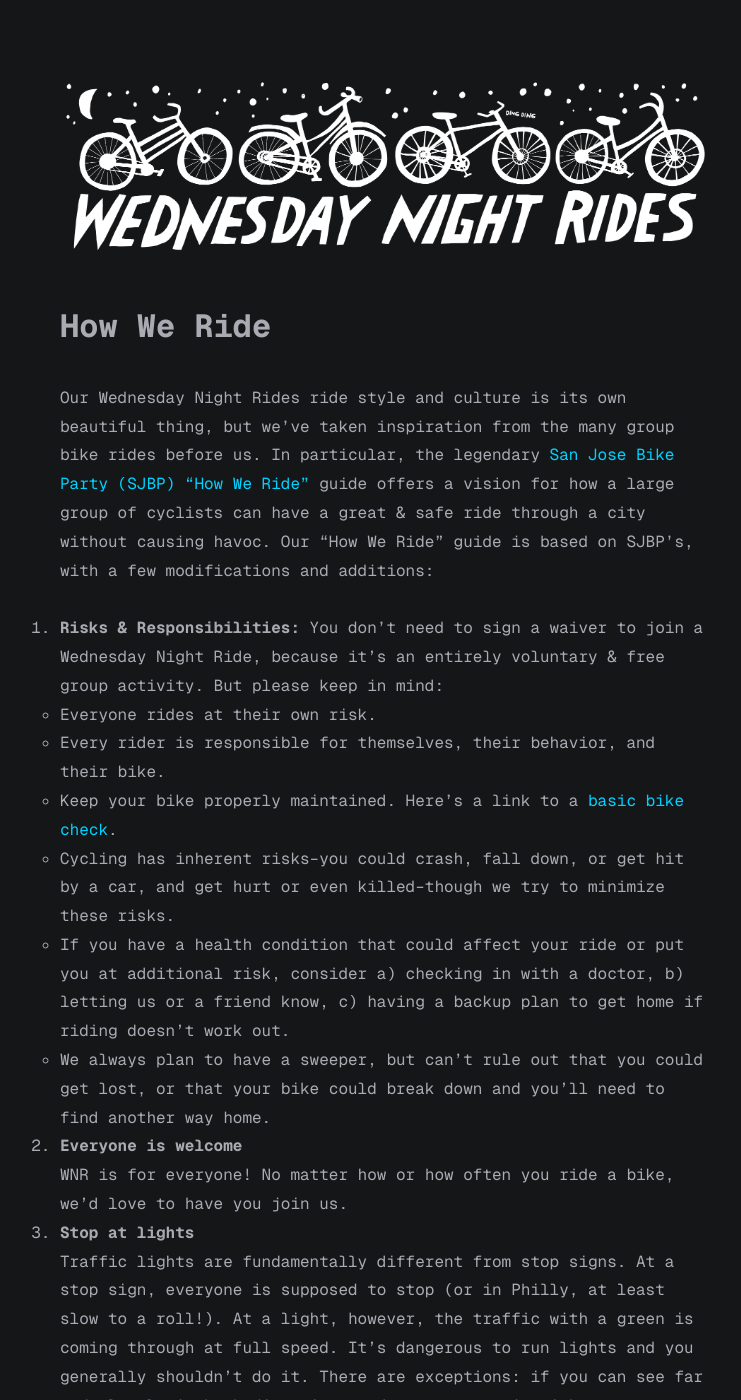
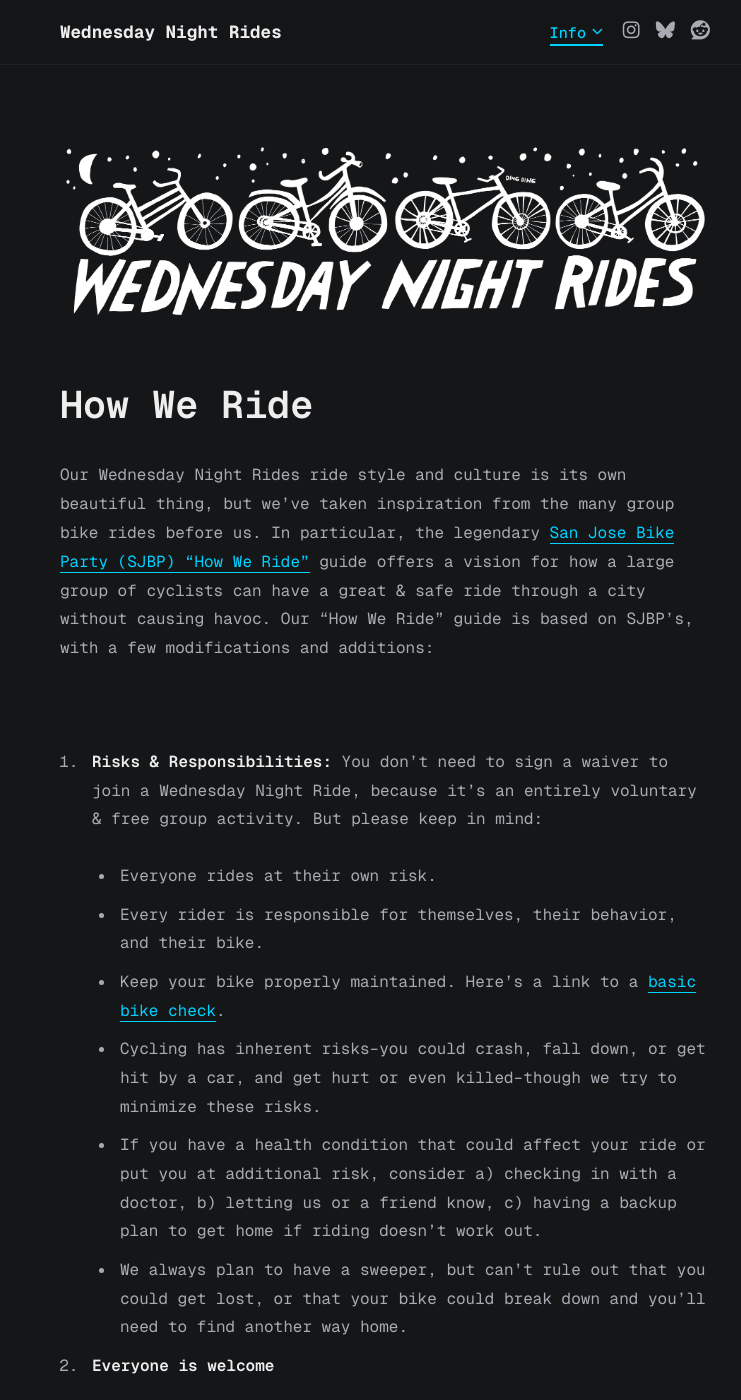
Before and after one commit to wednightrides/wednightrides.github.io, a Jekyll site: the page built from pages/how-we-ride.md, in a window 1280 px wide and 1400 px high. Shown: the whole window, without its empty margins (255-996 px from the left). Built offline with Jekyll 4.4.1, drawn with Linux system fonts in a browser that asks for light colours; nearby versions of some CDN libraries.

Commit message:
restructure site, add zine page

```diff
--- a/_config.yml
+++ b/_config.yml
@@ -30,4 +30,9 @@
     values:
       layout: "post"
       permalink: /posts/:year/:month/:y_day/:title
+  - scope:
+      path: "pages"
+    values:
+      layout: "page"
+      permalink: /:basename/
 exclude: ["sitemap.xml", "feed.xml", "LICENSE", "README.md"]
--- /dev/null
+++ b/_data/navigation.yml
@@ -0,0 +1,4 @@
+- title: "How We Ride"
+  url: "/how-we-ride/"
+- title: "Zine"
+  url: "/zine/"
--- a/_includes/head.html
+++ b/_includes/head.html
@@ -16,12 +16,16 @@
   {% if page.layout == "post" %}
   <link rel="stylesheet" href="{{site.baseurl}}/assets/css/post.css" />
   <link rel="stylesheet" href="{{site.baseurl}}/assets/css/syntax.css" />
+  {% elsif page.layout == "page" %}
+  <link rel="stylesheet" href="{{site.baseurl}}/assets/css/page.css" />
+  <link rel="stylesheet" href="{{site.baseurl}}/assets/css/syntax.css" />
   {% else %}
   <link rel="stylesheet" href="{{site.baseurl}}/assets/css/blog.css" />
-  {%endif%}
+  {% endif %}
   <link rel="stylesheet" href="{{site.baseurl}}/assets/css/common.css" />
   <link rel="shortcut icon" href="{{site.baseurl}}/assets/icons/wnr.png">
   <script defer src="{{site.baseurl}}/assets/js/categories.js"></script>
+  <script defer src="{{site.baseurl}}/assets/js/nav.js"></script>
   <script defer src="https://kit.fontawesome.com/061c516b88.js" crossorigin="anonymous"></script>
   <script>
     (function (s, e, n, d, er) {
@@ -37,7 +41,7 @@
     })(window, document, 'script', 'https://cdn.sender.net/accounts_resources/universal.js', 'sender');
     sender('8f276994ac0023')
   </script>
-  {% if page.layout == "post" %}
+  {% if page.layout == "post" or page.layout == "page" %}
   <script defer src="{{site.baseurl}}/assets/js/lbox.js"></script>
   {% endif %}
 </head>
--- a/_includes/nav.html
+++ b/_includes/nav.html
@@ -2,7 +2,26 @@
   <div class="nav-container">
     <a href="{{site.baseurl}}/" class="nav-home">Wednesday Night Rides</a>
     <div class="header-nav">
-      <a href="{{site.baseurl}}/how-we-ride" class="nav-link">How We Ride</a>
+      {% assign nav_items = site.data.navigation.items | default: site.data.navigation %}
+      {% assign dropdown_title = site.data.navigation.title | default: "Info" %}
+      {% assign is_dropdown_active = false %}
+      {% for item in nav_items %}
+        {% if page.url == item.url %}
+          {% assign is_dropdown_active = true %}
+        {% endif %}
+      {% endfor %}
+
+      <div class="nav-dropdown" id="nav-dropdown">
+        <button class="nav-dropdown-btn{% if is_dropdown_active %} active{% endif %}" aria-haspopup="true" aria-expanded="false" id="nav-dropdown-trigger" type="button">
+          <span>{{ dropdown_title }}</span>
+          <i class="fa-solid fa-chevron-down nav-dropdown-icon"></i>
+        </button>
+        <div class="nav-dropdown-menu" id="nav-dropdown-menu" role="menu">
+          {% for item in nav_items %}
+          <a href="{{ item.url | relative_url }}" class="nav-dropdown-item{% if page.url == item.url %} active{% endif %}" role="menuitem">{{ item.title }}</a>
+          {% endfor %}
+        </div>
+      </div>
       <div class="header-socials">
         <a href="https://www.instagram.com/wednesdaynightrides/" target="_blank" aria-label="Instagram"><i class="fa-brands fa-instagram"></i></a>
         <a href="https://bsky.app/profile/wednightrides.org" target="_blank" aria-label="Bluesky"><i class="fa-brands fa-bluesky"></i></a>
--- a/_layouts/page.html
+++ b/_layouts/page.html
@@ -1,14 +1,18 @@
 <!DOCTYPE html>
 <html lang="en">
 {% include head.html %}
+
 <body>
+  {% include nav.html %}
   <main>
     {% include header.html %}
-      <h1>{{page.title}}</h1>
-      <br/>
+    <article class="page-article">
+      <h1 class="page-title">{{page.title}}</h1>
       <div class="content">{{content}}</div>
+    </article>
     {% include footer.html %}
   </main>
   {% include category-modal.html%}
 </body>
+
 </html>
--- a/assets/css/common.css
+++ b/assets/css/common.css
@@ -123,6 +123,8 @@
   display: flex;
   justify-content: space-between;
   align-items: center;
+  flex-wrap: wrap;
+  gap: 0.75rem 1.5rem;
 }
 
 .nav-home {
@@ -135,7 +137,8 @@
 .header-nav {
   display: flex;
   align-items: center;
-  gap: 1.5rem;
+  gap: 1.25rem;
+  flex-wrap: wrap;
 }
 
 .nav-link {
@@ -160,10 +163,124 @@
   transition: transform 0.25s ease-out;
 }
 
-.nav-link:hover::after {
+.nav-link:hover::after,
+.nav-link.active::after {
   transform: scaleX(1);
   transform-origin: bottom left;
 }
+
+.nav-link.active {
+  color: #00d2ff !important;
+}
+
+/* Nav Dropdown */
+.nav-dropdown {
+  position: relative;
+  display: inline-flex;
+  align-items: center;
+}
+
+.nav-dropdown-btn {
+  background: transparent;
+  border: none;
+  cursor: pointer;
+  padding: 0;
+  font-family: inherit;
+  font-size: 0.95rem;
+  font-weight: 500;
+  color: var(--white-1);
+  display: inline-flex;
+  align-items: center;
+  gap: 0.35rem;
+  position: relative;
+  transition: color 0.2s ease;
+}
+
+.nav-dropdown-btn::after {
+  content: '';
+  position: absolute;
+  width: 100%;
+  transform: scaleX(0);
+  height: 2px;
+  bottom: -4px;
+  left: 0;
+  background-color: #00d2ff;
+  transform-origin: bottom right;
+  transition: transform 0.25s ease-out;
+}
+
+.nav-dropdown-btn:hover::after,
+.nav-dropdown-btn.active::after,
+.nav-dropdown.open .nav-dropdown-btn::after {
+  transform: scaleX(1);
+  transform-origin: bottom left;
+}
+
+.nav-dropdown-btn:hover,
+.nav-dropdown-btn.active,
+.nav-dropdown.open .nav-dropdown-btn {
+  color: #00d2ff;
+}
+
+.nav-dropdown-icon {
+  font-size: 0.7rem;
+  transition: transform 0.25s ease;
+}
+
+.nav-dropdown:hover .nav-dropdown-icon,
+.nav-dropdown.open .nav-dropdown-icon {
+  transform: rotate(180deg);
+}
+
+.nav-dropdown-menu {
+  position: absolute;
+  top: calc(100% + 0.6rem);
+  right: 0;
+  min-width: 170px;
+  background: rgba(25, 27, 30, 0.96);
+  backdrop-filter: blur(12px);
+  -webkit-backdrop-filter: blur(12px);
+  border: 1px solid var(--gray-2);
+  border-radius: 8px;
+  padding: 0.4rem 0;
+  box-shadow: 0 10px 25px -5px rgba(0, 0, 0, 0.5);
+  opacity: 0;
+  visibility: hidden;
+  transform: translateY(-8px);
+  transition: opacity 0.2s ease, transform 0.2s ease, visibility 0.2s;
+  z-index: 1001;
+}
+
+/* Hover, Focus, or Clicked Open */
+.nav-dropdown:hover .nav-dropdown-menu,
+.nav-dropdown:focus-within .nav-dropdown-menu,
+.nav-dropdown.open .nav-dropdown-menu {
+  opacity: 1;
+  visibility: visible;
+  transform: translateY(0);
+}
+
+.nav-dropdown-item {
+  display: block;
+  padding: 0.6rem 1rem;
+  color: var(--white-1) !important;
+  text-decoration: none;
+  font-size: 0.9rem;
+  transition: background 0.15s ease, color 0.15s ease;
+  white-space: nowrap;
+}
+
+.nav-dropdown-item:hover {
+  background: var(--gray-3);
+  color: #00d2ff !important;
+}
+
+.nav-dropdown-item.active {
+  color: #00d2ff !important;
+  font-weight: 600;
+  background: rgba(0, 210, 255, 0.08);
+}
+
 
 .header-socials {
   display: flex;
@@ -207,3 +324,35 @@
 .main-image-container {
   animation: fadeInUp 0.6s ease-out forwards;
 }
+
+/* Lightbox */
+.content img {
+  cursor: zoom-in;
+}
+
+#lightbox {
+  position: fixed;
+  z-index: 1000;
+  top: 0;
+  left: 0;
+  right: 0;
+  bottom: 0;
+  background-color: rgba(0, 0, 0, 0.85);
+  backdrop-filter: blur(8px);
+  display: none;
+}
+
+#lightbox.active {
+  display: flex;
+  justify-content: center;
+  align-items: center;
+}
+
+#lightbox img {
+  max-width: 90%;
+  max-height: 85%;
+  padding: 4px;
+  background-color: black;
+  border: 2px solid var(--white-1);
+  border-radius: 4px;
+}
--- /dev/null
+++ b/assets/css/page.css
@@ -0,0 +1,228 @@
+@import url("https://fonts.googleapis.com/css2?family=Geist+Mono:wght@100..900&display=swap");
+
+:root {
+  --gray-1: #3f3f3f;
+  --gray-2: #32353a;
+  --gray-3: #25282c;
+  --gray-4: #151618;
+  --gray-5: #151618;
+  --gray-6: #111111;
+  --white-1: #eeeeee;
+  --white-2: #a9abb3;
+}
+
+* {
+  font-family: inherit;
+  text-decoration: none;
+  margin: 0;
+  padding: 0;
+  -webkit-user-drag: none;
+  -moz-window-dragging: none;
+  -webkit-tap-highlight-color: transparent;
+}
+
+* img {
+  max-width: 100%;
+}
+
+html,
+body {
+  color: var(--white-2);
+  background-color: var(--gray-5);
+  font-family: "Geist Mono", ui-monospace, SFMono-Regular, Menlo, Monaco, Consolas, "Liberation Mono", "Courier New", monospace;
+  line-height: 2rem;
+}
+
+main {
+  margin: 0 auto;
+  max-width: 650px;
+  padding: 3rem 0 4rem 0;
+}
+
+.site-header {
+  padding: 2rem 0 3rem 0;
+}
+
+.page-article {
+  margin-bottom: 3rem;
+  animation: fadeInUp 0.5s ease-out forwards;
+}
+
+.page-title {
+  font-size: 2.4rem;
+  margin-bottom: 2rem;
+  color: var(--white-1);
+  line-height: 130%;
+  font-weight: 600;
+}
+
+/* Prose Content */
+.content * {
+  line-height: 180%;
+}
+
+.content p {
+  margin: 0 0 1.75rem 0;
+  padding: 0;
+}
+
+.content h1,
+.content h2,
+.content h3,
+.content h4,
+.content h5,
+.content h6 {
+  margin: 2rem 0 1rem 0;
+  color: var(--white-1);
+  line-height: 130%;
+}
+
+.content h1 { font-size: 2rem; }
+.content h2 { font-size: 1.6rem; }
+.content h3 { font-size: 1.3rem; }
+.content h4 { font-size: 1.1rem; }
+.content h5 { font-size: 1rem; }
+.content h6 { font-size: 0.9rem; }
+
+.content a {
+  color: #00d2ff;
+  border-bottom: 1px solid #00d2ff;
+  transition: color 0.2s ease, border-color 0.2s ease;
+}
+
+.content a:hover {
+  color: #5ce1e6;
+  border-color: #5ce1e6;
+}
+
+.content strong {
+  font-weight: 600;
+  color: var(--white-1);
+}
+
+.content em {
+  font-style: italic;
+}
+
+.content ul {
+  margin-left: 1.75rem;
+  margin-bottom: 1.75rem;
+  list-style-type: disc;
+}
+
+.content ol {
+  margin-left: 1.75rem;
+  margin-bottom: 1.75rem;
+}
+
+.content li {
+  margin-bottom: 0.6rem;
+  padding-left: 0.25rem;
+}
+
+.content ol * ol,
+.content ul * ul,
+.content ol * ul,
+.content ul * ol {
+  margin-left: 1.5rem;
+  margin-top: 0.5rem;
+  margin-bottom: 0.5rem;
+}
+
+.content blockquote {
+  padding: 0.75rem 1.25rem;
+  margin-bottom: 1.75rem;
+  font-style: italic;
+  border-left: 3px solid #00d2ff;
+  background: var(--gray-3);
+  border-radius: 0 8px 8px 0;
+  color: var(--white-2);
+}
+
+.content table {
+  width: 100%;
+  max-width: 100%;
+  margin: 1.5rem 0;
+  border-collapse: collapse;
+}
+
+.content table th {
+  background-color: var(--gray-3);
+  color: var(--white-1);
+  border: 1px solid var(--gray-2);
+  padding: 0.6rem 0.8rem;
+  text-align: left;
+}
+
+.content table td {
+  border: 1px solid var(--gray-2);
+  padding: 0.6rem 0.8rem;
+}
+
+.content img {
+  max-width: 100%;
+  height: auto;
+  margin: 1.5rem 0;
+  border-radius: 8px;
+}
+
+.content img.emoji {
+  margin: 0 !important;
+  display: inline;
+}
+
+.content pre {
+  background: var(--gray-3) !important;
+  padding: 1rem 1.5rem;
+  margin-bottom: 1.75rem;
+  border-radius: 8px;
+  border: 1px solid var(--gray-2);
+  overflow-x: auto;
+}
+
+.content code {
+  padding: 2px 6px;
+  color: var(--white-1);
+  background-color: var(--gray-3);
+  border-radius: 4px;
+  font-size: 0.9em;
+}
+
+.content pre code {
+  padding: 0;
+  background: transparent;
+}
+
+footer {
+  border-top: 1px dashed var(--white-2);
+  margin-top: 4rem;
+  padding-top: 2rem;
+  font-size: 0.9rem;
+  color: var(--white-2);
+  text-align: center;
+}
+
+@media screen and (max-width: 750px) {
+  body {
+    padding: 1.5rem;
+  }
+
+  main {
+    padding: 2rem 0;
+  }
+
+  .page-title {
+    font-size: 1.9rem;
+  }
+}
+
+@media screen and (max-width: 480px) {
+  .page-title {
+    font-size: 1.6rem;
+  }
+
+  .content ul,
+  .content ol {
+    margin-left: 1.25rem;
+  }
+}
--- a/assets/js/lbox.js
+++ b/assets/js/lbox.js
@@ -2,7 +2,7 @@
 lightbox.id = "lightbox";
 document.body.appendChild(lightbox);
 
-const images = document.querySelectorAll(".article .content img");
+const images = document.querySelectorAll(".content img");
 images.forEach((image) => {
   image.addEventListener("click", (e) => {
     lightbox.classList.add("active");
--- /dev/null
+++ b/assets/js/nav.js
@@ -0,0 +1,29 @@
+document.addEventListener("DOMContentLoaded", () => {
+  const dropdown = document.getElementById("nav-dropdown");
+  const trigger = document.getElementById("nav-dropdown-trigger");
+  if (!dropdown || !trigger) return;
+
+  function toggleDropdown(open) {
+    const shouldOpen = open !== undefined ? open : !dropdown.classList.contains("open");
+    dropdown.classList.toggle("open", shouldOpen);
+    trigger.setAttribute("aria-expanded", shouldOpen ? "true" : "false");
+  }
+
+  trigger.addEventListener("click", (e) => {
+    e.stopPropagation();
+    toggleDropdown();
+  });
+
+  document.addEventListener("click", (e) => {
+    if (!dropdown.contains(e.target)) {
+      toggleDropdown(false);
+    }
+  });
+
+  document.addEventListener("keydown", (e) => {
+    if (e.key === "Escape" && dropdown.classList.contains("open")) {
+      toggleDropdown(false);
+      trigger.focus();
+    }
+  });
+});
```
Also changed, not shown: pages/zine.md (added, +17 -0 lines), README.md, assets/images/zine.jpg (added), pages/how-we-ride.md (renamed from how-we-ride.md). Lines whose indentation alone changed are shown as unchanged.
